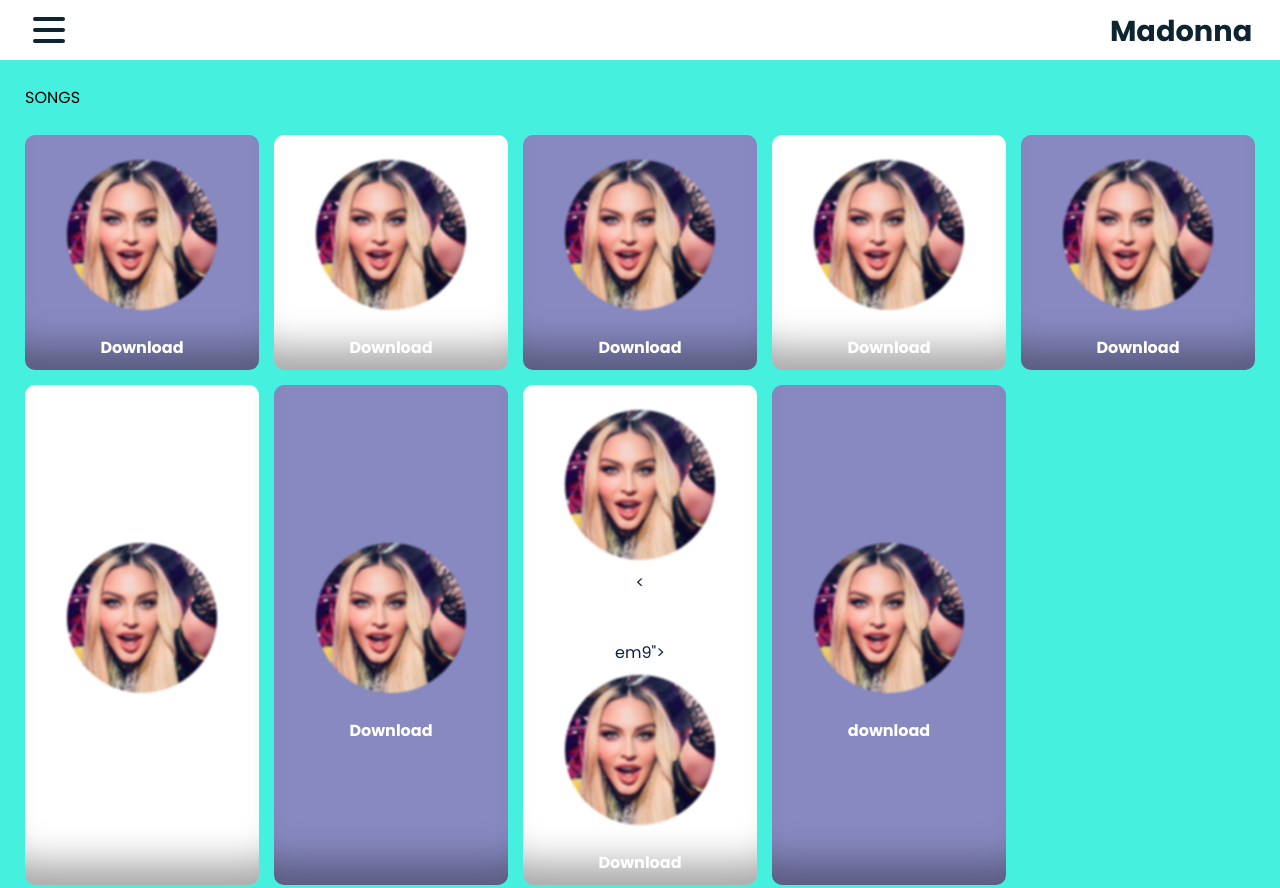
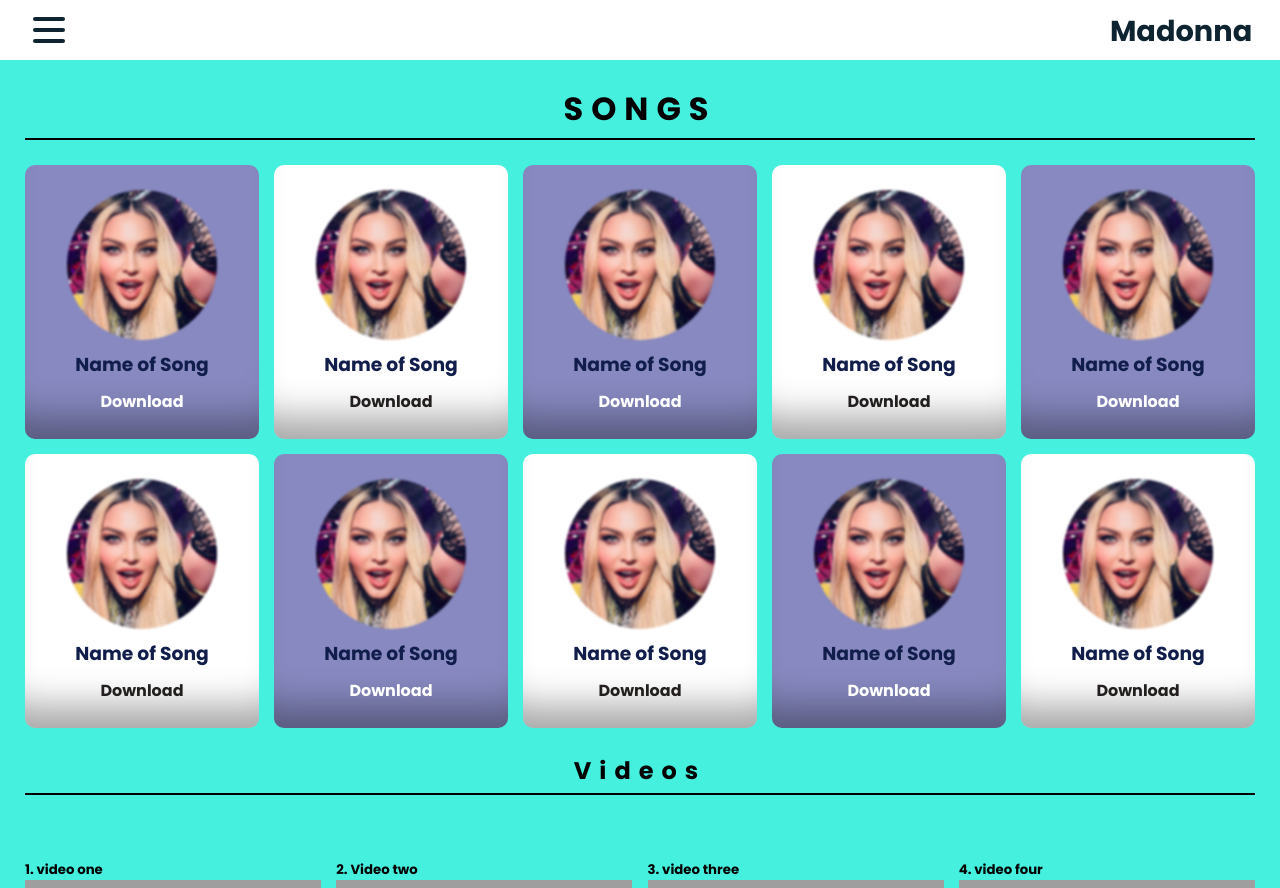
Before and after one commit to app-HI/Madonna-Design, a plain HTML site: page index.html in a window 1280 px wide. Shown: the top 888 px of the page. Drawn offline with Linux system fonts and the light colour scheme; grey boxes are pictures that could not be loaded.

Commit message:
change style

```diff
--- a/index.html
+++ b/index.html
@@ -36,55 +36,57 @@
     <!-- Main container -->
 
     <main class="container-fluid">
-      <hD>SONGS</h1>
+      <h1>SONGS</h1>
       <section class="section-songs">
         <div class="item item1">
           <img src="./Media/images/110820221660234770.jpeg" alt="#" />
-
-          <a href="./Media/media/La Isla Bonita - MADONNA.mp3">Download</a>
+          <h3>Name of Song</h3>
+          <p>Download</p>
         </div>
         <div class="item item2">
           <img src="./Media/images/110820221660234770.jpeg" alt="#" />
-
-          <a href="./Media/media/La Isla Bonita - MADONNA.mp3">Download</a>
+          <h3>Name of Song</h3>
+          <p>Download</p>
         </div>
         <div class="item item3">
           <img src="./Media/images/110820221660234770.jpeg" alt="#" />
-
-          <a href="./Media/media/La Isla Bonita - MADONNA.mp3">Download</a>
+          <h3>Name of Song</h3>
+          <p>Download</p>
         </div>
         <div class="item item4">
           <img src="./Media/images/110820221660234770.jpeg" alt="#" />
-
-          <a href="./Media/media/La Isla Bonita - MADONNA.mp3">Download</a>
+          <h3>Name of Song</h3>
+          <p>Download</p>
         </div>
         <div class="item item5">
           <img src="./Media/images/110820221660234770.jpeg" alt="#" />
-
-          <a href="./Media/media/La Isla Bonita - MADONNA.mp3">Download</a>
+          <h3>Name of Song</h3>
+          <p>Download</p>
         </div>
         <div class="item item6">
           <img src="./Media/images/110820221660234770.jpeg" alt="#" />
-
-          <a href="./Media/media/La Isla Bonita - MADONNA.mp3">Download</a>
+          <h3>Name of Song</h3>
+          <p>Download</p>
         </div>
         <div class="item item7">
           <img src="./Media/images/110820221660234770.jpeg" alt="#" />
-
-          <a href="./Media/media/La Isla Bonita - MADONNA.mp3">Download</a>
+          <h3>Name of Song</h3>
+          <p>Download</p>
         </div>
-        <div class="item itemD">
+        <div class="item item8">
           <img src="./Media/images/110820221660234770.jpeg" alt="#" />
-
-          <<a href="./Media/media/La Isla Bonita - MADONNA.mp3">download</a>em9">
+          <h3>Name of Song</h3>
+          <p>Download</p>
+        </div>
+        <div class="item item9">
           <img src="./Media/images/110820221660234770.jpeg" alt="#" />
-
-          <a href="./Media/media/La Isla Bonita - MADONNA.mp3">Download</a>
+          <h3>Name of Song</h3>
+          <p>Download</p>
         </div>
         <div class="item item10">
           <img src="./Media/images/110820221660234770.jpeg" alt="#" />
-
-          <a href="./Media/media/La Isla Bonita - MADONNA.mp3">download</a>
+          <h3>Name of Song</h3>
+          <p>Download</p>
         </div>
       </section>
       <section class="section-video">
--- a/style.css
+++ b/style.css
@@ -213,21 +213,14 @@
   border-radius: 50%;
   filter: blur(1.09px);
   transition: all 0.7s cubic-bezier(0.165, 0.84, 0.44, 1);
-  overflow: hidden;
 }
 
-.item a {
+.item p {
   color: white;
   transition: all 0.4s ease-in-out;
   font-weight: bold;
-  text-decoration: none;
-  transform: translateY(60%);
-  transition: all .6s ease-in-out;
 }
-.item:hover a{
-  transform: translateY(10%);
-}
-.item a:hover {
+.item p:hover {
   color: rgb(239, 13, 47);
   transform: scale(1.1);
   font-weight: 900;
```
